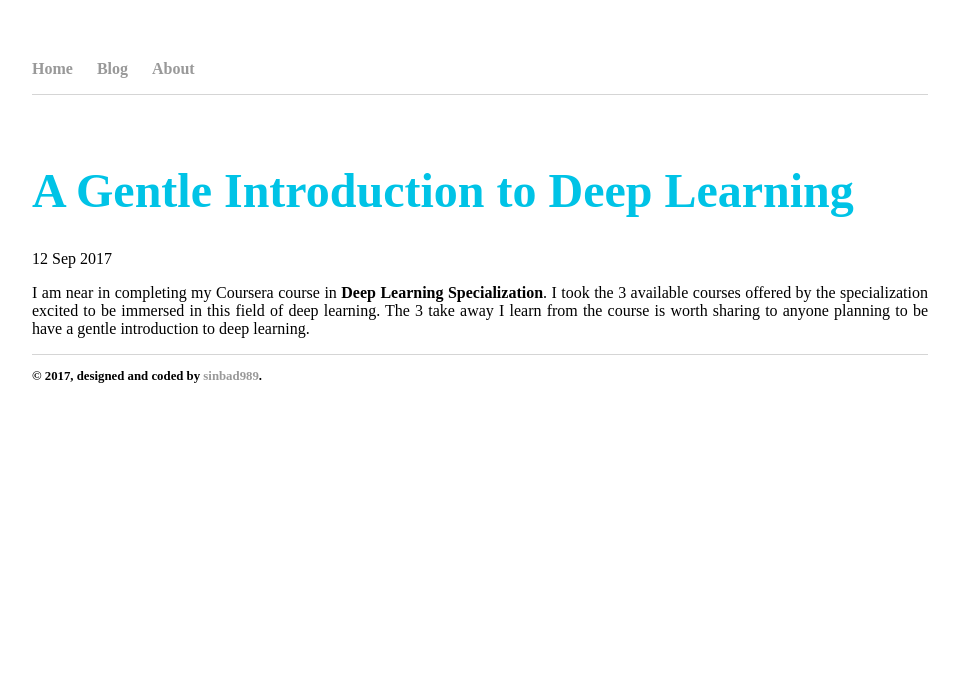
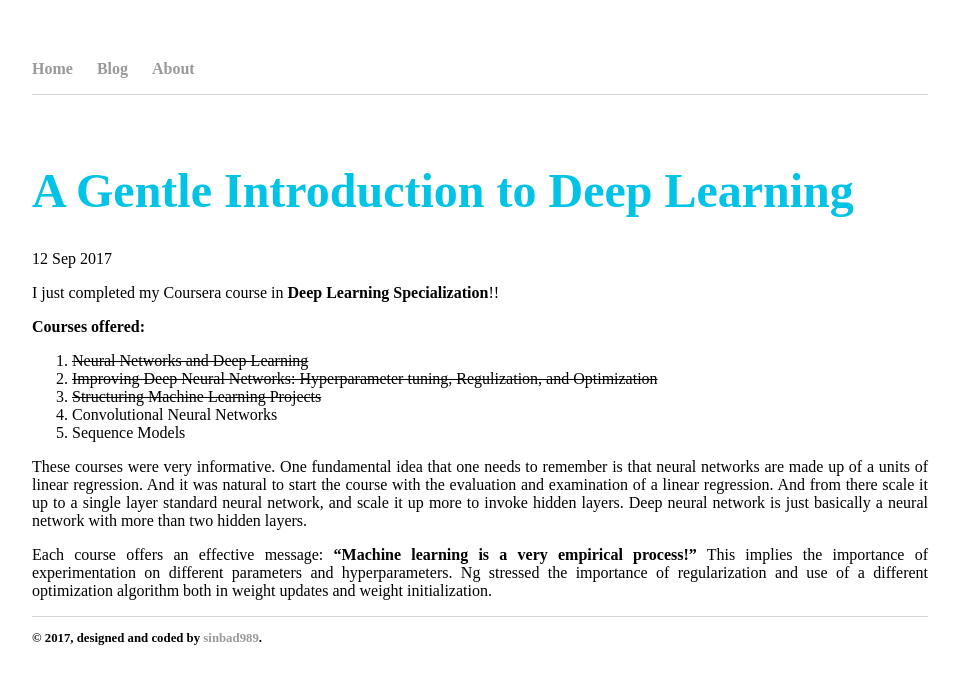
Before and after one commit to sinbad989/sinbad989.github.io, a Jekyll site: the page built from _posts/2017-09-12-deep-learning-coursera.md, in a window 1280 px wide. Shown: the top 684 px of the page, without its empty margins (160-1120 px from the left). Built offline with Jekyll 4.4.1, drawn with Linux system fonts in a browser that asks for light colours; some web fonts are replaced.

Commit message:
edited a post

```diff
--- a/_posts/2017-09-12-deep-learning-coursera.md
+++ b/_posts/2017-09-12-deep-learning-coursera.md
@@ -6,4 +6,16 @@ category: programming
 tag: deep learning
 ---
 
-I am near in completing my Coursera course in **Deep Learning Specialization**. I took the 3 available courses offered by the specialization excited to be immersed in this field of deep learning. The 3 take away I learn from the course is worth sharing to anyone planning to be have a gentle introduction to deep learning.
+I just completed my Coursera course in **Deep Learning Specialization**!!
+
+**Courses offered:**
+1. ~~Neural Networks and Deep Learning~~
+2. ~~Improving Deep Neural Networks: Hyperparameter tuning, Regulization, and Optimization~~
+3. ~~Structuring Machine Learning Projects~~
+4. Convolutional Neural Networks
+5. Sequence Models
+
+These courses were very informative. One fundamental idea that one needs to remember is that neural networks are made up of a units of linear regression. And it was natural to start the course with the evaluation and examination of a linear regression. And from there scale it up to a single layer standard neural network, and scale it up more to invoke hidden layers. Deep neural network is just basically a neural network with more than two hidden layers.
+
+
+Each course offers an effective message: **"Machine learning is a very empirical process!"** This implies the importance of experimentation on different parameters and hyperparameters. Ng stressed the importance of regularization and use of a different optimization algorithm both in weight updates and weight initialization.
```
